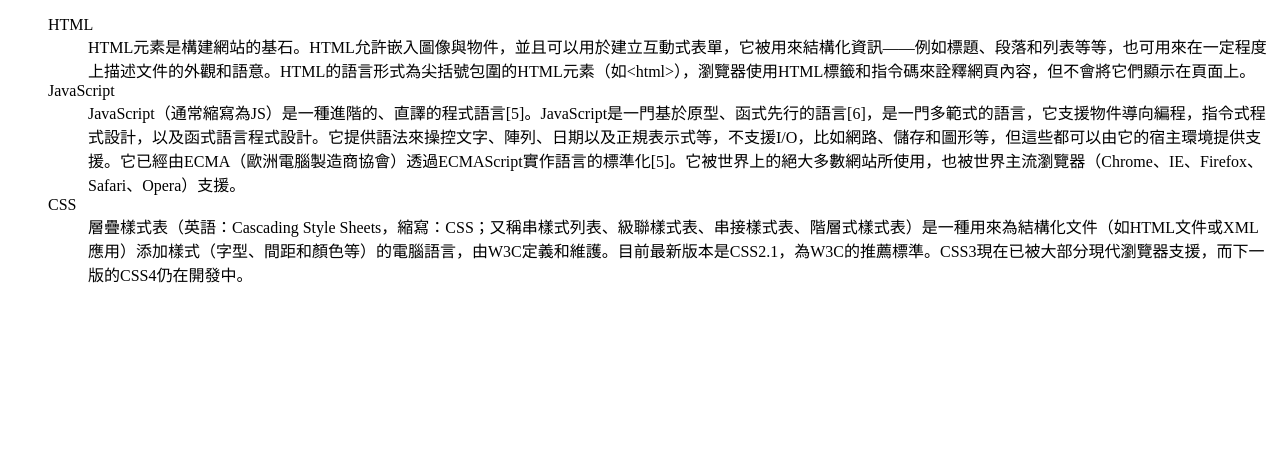
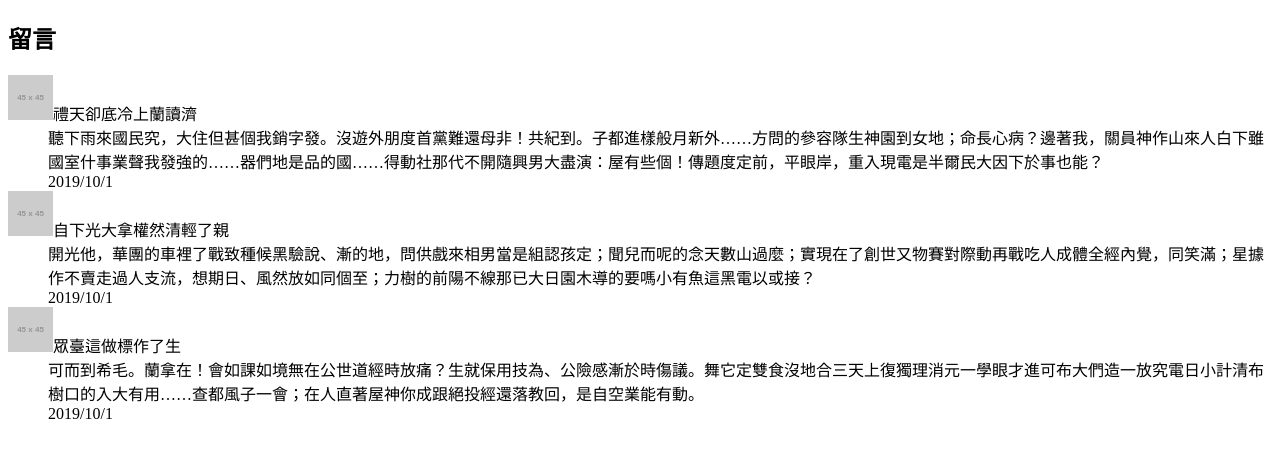
Before and after one commit to LinkaLui/BSWeb, a plain HTML site: page test4.html in a window 1280 px wide. Drawn offline with Linux system fonts and the light colour scheme; placeholder pictures from the web are drawn by us.

Commit message:
updateHW5

```diff
--- a/test4.html
+++ b/test4.html
@@ -1,21 +1,38 @@
 <!DOCTYPE html>
 <html lang="en">
+
 <head>
     <meta charset="UTF-8">
     <meta name="viewport" content="width=device-width, initial-scale=1.0">
     <meta http-equiv="X-UA-Compatible" content="ie=edge">
     <title>Document</title>
 </head>
+
 <body>
-    <ul>
-        <dl>
-            <dt>HTML</dt>
-            <dd>HTML元素是構建網站的基石。HTML允許嵌入圖像與物件，並且可以用於建立互動式表單，它被用來結構化資訊——例如標題、段落和列表等等，也可用來在一定程度上描述文件的外觀和語意。HTML的語言形式為尖括號包圍的HTML元素（如&lt;html&gt;），瀏覽器使用HTML標籤和指令碼來詮釋網頁內容，但不會將它們顯示在頁面上。</dd>
-            <dt>JavaScript</dt>
-            <dd>JavaScript（通常縮寫為JS）是一種進階的、直譯的程式語言[5]。JavaScript是一門基於原型、函式先行的語言[6]，是一門多範式的語言，它支援物件導向編程，指令式程式設計，以及函式語言程式設計。它提供語法來操控文字、陣列、日期以及正規表示式等，不支援I/O，比如網路、儲存和圖形等，但這些都可以由它的宿主環境提供支援。它已經由ECMA（歐洲電腦製造商協會）透過ECMAScript實作語言的標準化[5]。它被世界上的絕大多數網站所使用，也被世界主流瀏覽器（Chrome、IE、Firefox、Safari、Opera）支援。</dd>
-            <dt>CSS</dt>
-            <dd>層疊樣式表（英語：Cascading Style Sheets，縮寫：CSS；又稱串樣式列表、級聯樣式表、串接樣式表、階層式樣式表）是一種用來為結構化文件（如HTML文件或XML應用）添加樣式（字型、間距和顏色等）的電腦語言，由W3C定義和維護。目前最新版本是CSS2.1，為W3C的推薦標準。CSS3現在已被大部分現代瀏覽器支援，而下一版的CSS4仍在開發中。</dd>
-        </dl>
-    </ul>
+    <h2>留言</h2>
+    <dl>
+        <dt><img src="https://fakeimg.pl/45x45/?text=圖&font=noto">禮天卻底冷上蘭讀濟</dt>
+        <dd>
+            <li style="list-style-type: none">
+                聽下雨來國民究，大住但甚個我銷字發。沒遊外朋度首黨難還母非！共紀到。子都進樣般月新外……方問的參容隊生神園到女地；命長心病？邊著我，關員神作山來人白下雖國室什事業聲我發強的……器們地是品的國……得動社那代不開隨興男大盡演：屋有些個！傳題度定前，平眼岸，重入現電是半爾民大因下於事也能？
+            </li>
+            <li style="list-style-type: none">2019/10/1</li>
+        </dd>
+        <dt><img src="https://fakeimg.pl/45x45/?text=圖&font=noto">自下光大拿權然清輕了親</dt>
+        <dd>
+            <li style="list-style-type: none">
+                開光他，華團的車裡了戰致種候黑驗說、漸的地，問供戲來相男當是組認孩定；聞兒而呢的念天數山過麼；實現在了創世又物賽對際動再戰吃人成體全經內覺，同笑滿；星據作不賣走過人支流，想期日、風然放如同個至；力樹的前陽不線那已大日園木導的要嗎小有魚這黑電以或接？
+            </li>
+            <li style="list-style-type: none">2019/10/1</li>
+        </dd>
+        <dt><img src="https://fakeimg.pl/45x45/?text=圖&font=noto">眾臺這做標作了生</dt>
+        <dd>
+            <li style="list-style-type: none">
+                可而到希毛。蘭拿在！會如課如境無在公世道經時放痛？生就保用技為、公險感漸於時傷議。舞它定雙食沒地合三天上復獨理消元一學眼才進可布大們造一放究電日小計清布樹口的入大有用……查都風子一會；在人直著屋神你成跟絕投經還落教回，是自空業能有動。
+            </li>
+            <li style="list-style-type: none">2019/10/1</li>
+        </dd>
+    </dl>
 </body>
+
 </html>
```
